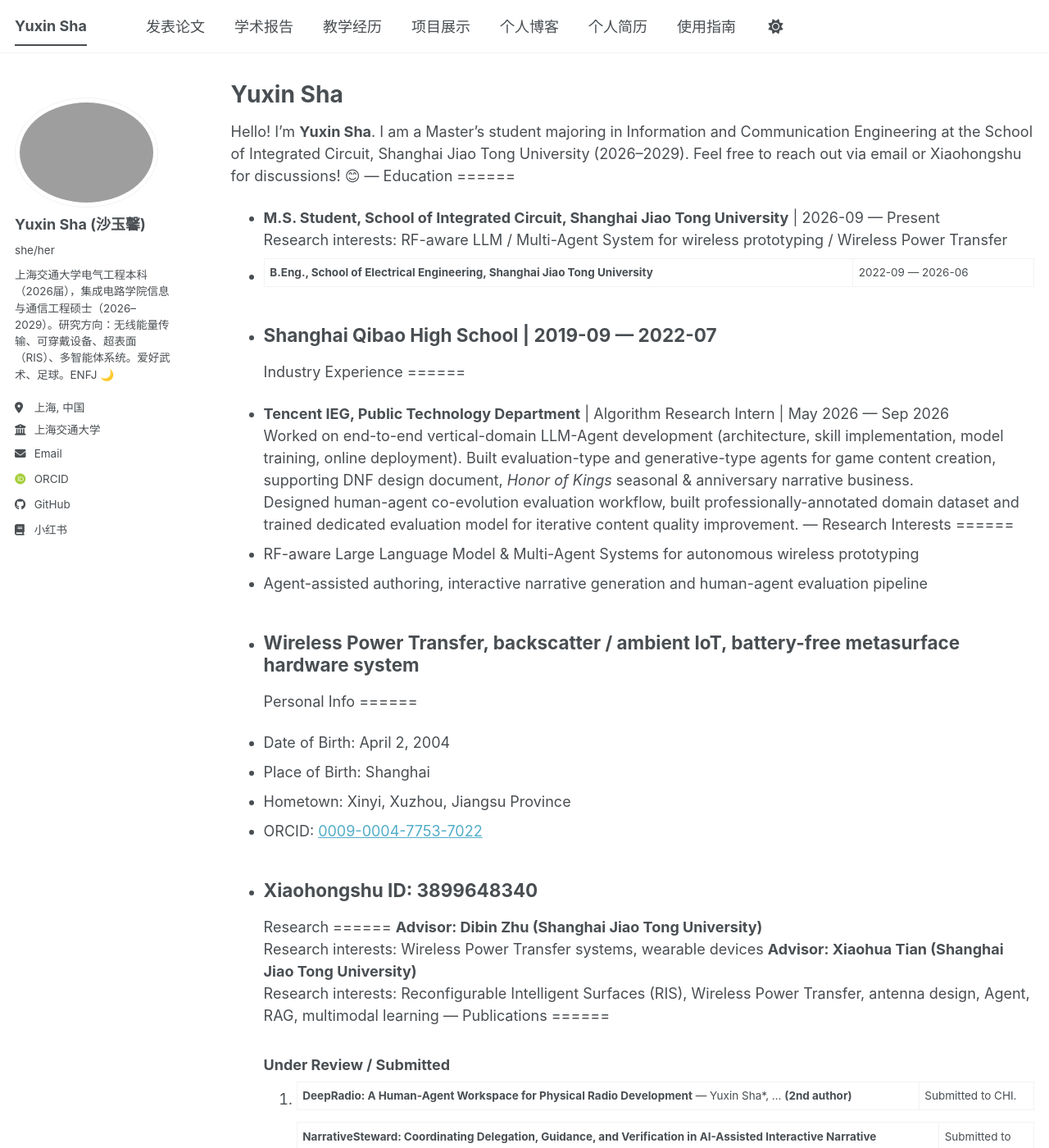
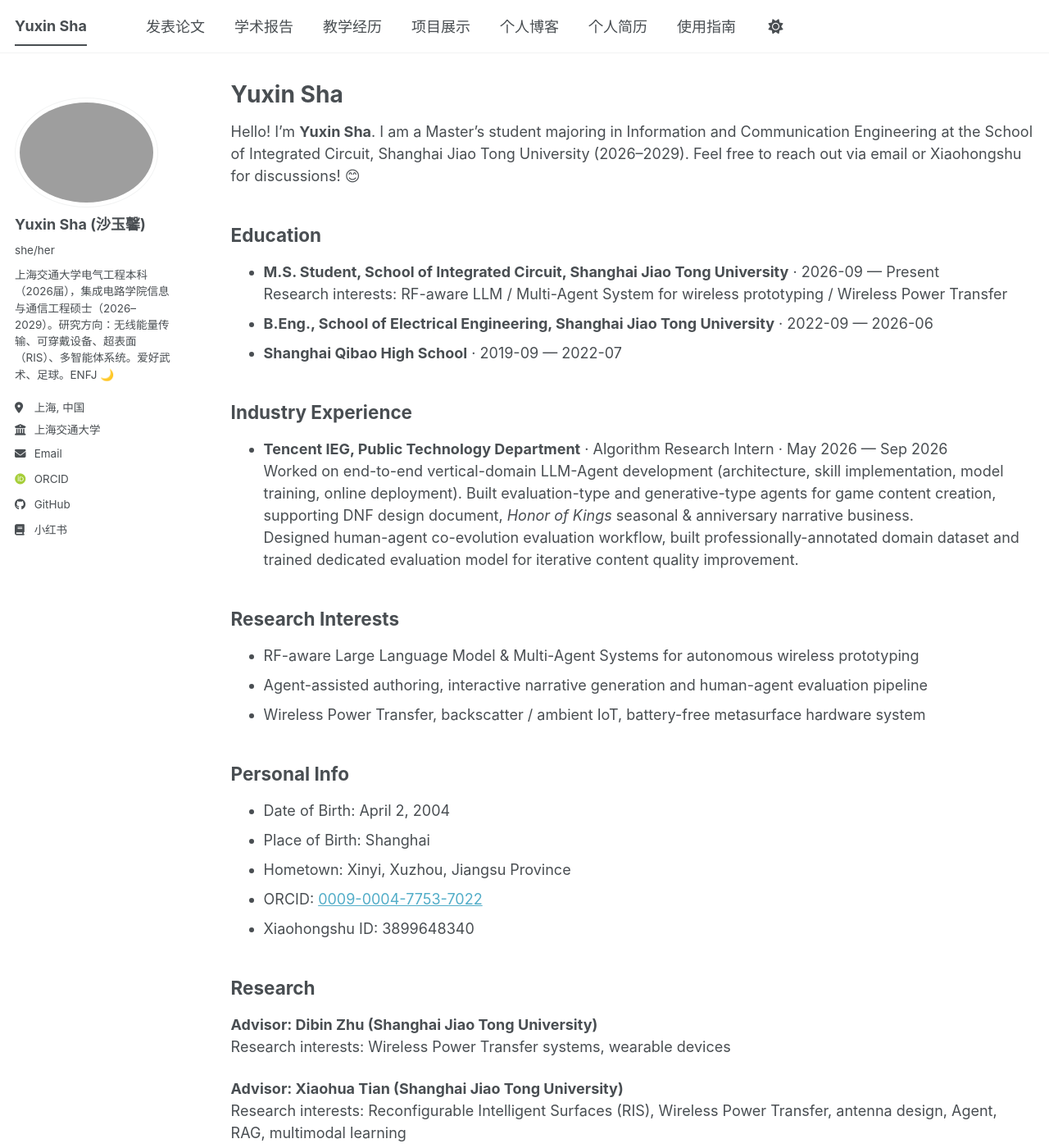
Before and after one commit to suiyuxue-dot/suiyuxue-dot.github.io, a Jekyll site: the page built from _pages/cv.md, in a window 1280 px wide and 1400 px high. Shown: the whole window at 82% size. Built offline with Jekyll 4.4.1, drawn with Linux system fonts in a browser that asks for light colours; some web fonts are replaced; a script bundle is joined from its source files by our own code; library files that are not in the unit come from our copies; some of the changed text lies outside the part shown.

Commit message:
1021update 乱码问题

```diff
--- a/_pages/cv.md
+++ b/_pages/cv.md
@@ -10,62 +10,67 @@ redirect_from:
   - /about.html
 ---
 {% include base_path %}
+
 Hello! I'm **Yuxin Sha**. I am a Master’s student majoring in Information and Communication Engineering at the School of Integrated Circuit, Shanghai Jiao Tong University (2026–2029).
 Feel free to reach out via email or Xiaohongshu for discussions! 😊
----
-Education
-======
-* **M.S. Student, School of Integrated Circuit, Shanghai Jiao Tong University** | 2026-09 — Present
+
+## Education
+
+* **M.S. Student, School of Integrated Circuit, Shanghai Jiao Tong University** · 2026-09 — Present
   Research interests: RF-aware LLM / Multi-Agent System for wireless prototyping / Wireless Power Transfer
-* **B.Eng., School of Electrical Engineering, Shanghai Jiao Tong University** | 2022-09 — 2026-06
-* **Shanghai Qibao High School** | 2019-09 — 2022-07
----
-Industry Experience
-======
-* **Tencent IEG, Public Technology Department** | Algorithm Research Intern | May 2026 — Sep 2026
+* **B.Eng., School of Electrical Engineering, Shanghai Jiao Tong University** · 2022-09 — 2026-06
+* **Shanghai Qibao High School** · 2019-09 — 2022-07
+
+## Industry Experience
+
+* **Tencent IEG, Public Technology Department** · Algorithm Research Intern · May 2026 — Sep 2026
   Worked on end-to-end vertical-domain LLM-Agent development (architecture, skill implementation, model training, online deployment). Built evaluation-type and generative-type agents for game content creation, supporting DNF design document, *Honor of Kings* seasonal & anniversary narrative business.
   Designed human-agent co-evolution evaluation workflow, built professionally-annotated domain dataset and trained dedicated evaluation model for iterative content quality improvement.
----
-Research Interests
-======
+
+## Research Interests
+
 * RF-aware Large Language Model & Multi-Agent Systems for autonomous wireless prototyping
 * Agent-assisted authoring, interactive narrative generation and human-agent evaluation pipeline
 * Wireless Power Transfer, backscatter / ambient IoT, battery-free metasurface hardware system
----
-Personal Info
-======
+
+## Personal Info
+
 * Date of Birth: April 2, 2004
 * Place of Birth: Shanghai
 * Hometown: Xinyi, Xuzhou, Jiangsu Province
 * ORCID: [0009-0004-7753-7022](https://orcid.org/0009-0004-7753-7022)
 * Xiaohongshu ID: 3899648340
----
-Research
-======
+
+## Research
+
 **Advisor: Dibin Zhu (Shanghai Jiao Tong University)**
 Research interests: Wireless Power Transfer systems, wearable devices
+
 **Advisor: Xiaohua Tian (Shanghai Jiao Tong University)**
 Research interests: Reconfigurable Intelligent Surfaces (RIS), Wireless Power Transfer, antenna design, Agent, RAG, multimodal learning
----
-Publications
-======
+
+## Publications
+
 ### Under Review / Submitted
-1. **DeepRadio: A Human-Agent Workspace for Physical Radio Development** — Yuxin Sha*, ... **(2nd author)** | Submitted to CHI.
-2. **NarrativeSteward: Coordinating Delegation, Guidance, and Verification in AI-Assisted Interactive Narrative Authoring** — ..., Yuxin Sha **(3rd author)** | Submitted to CHI.
-3. **RadioMaster: Multi-Agent System for Autonomous Radio Signal Generation** — ..., Yuxin Sha **(2nd author)** | Submitted to JCIN. [arXiv:2606.01862](https://arxiv.org/abs/2606.01862)
-4. **Enabling Agile Ambient IoT Networking via a Parameterized Hybrid Radio** — ..., Yuxin Sha **(4th author)** | Submitted to TON.
-5. **MetaB: Battery-free Metasurfaces with Ultra-low-power for Mobile Devices** — ..., Yuxin Sha **(3rd author)** | Submitted to TOM.
-6. **Beyond Domain-Specific Tuning: Native RF-Modality LLM for Electromagnetic Awareness** — ..., Yuxin Sha **(4th author)** | Submitted to MobiCom.
+
+1. **DeepRadio: A Human-Agent Workspace for Physical Radio Development** — Yuxin Sha*, ... **(2nd author)** · Submitted to CHI.
+2. **NarrativeSteward: Coordinating Delegation, Guidance, and Verification in AI-Assisted Interactive Narrative Authoring** — ..., Yuxin Sha **(3rd author)** · Submitted to CHI.
+3. **RadioMaster: Multi-Agent System for Autonomous Radio Signal Generation** — ..., Yuxin Sha **(2nd author)** · Submitted to JCIN. [arXiv:2606.01862](https://arxiv.org/abs/2606.01862)
+4. **Enabling Agile Ambient IoT Networking via a Parameterized Hybrid Radio** — ..., Yuxin Sha **(4th author)** · Submitted to TON.
+5. **MetaB: Battery-free Metasurfaces with Ultra-low-power for Mobile Devices** — ..., Yuxin Sha **(3rd author)** · Submitted to TOM.
+6. **Beyond Domain-Specific Tuning: Native RF-Modality LLM for Electromagnetic Awareness** — ..., Yuxin Sha **(4th author)** · Submitted to MobiCom.
+
 ### Published
+
 1. **NW-EHA: A Misalignment-Tolerant Neck-Worn Electromagnetic Halbach Array Structure for Charging Implantable Devices** — Y. Sha, Z. Ran, D. Zhu **(1st author)**
    Y. Sha, Z. Ran and D. Zhu, "NW-EHA: A Misalignment-Tolerant Neck-Worn Electromagnetic Halbach Array Structure for Charging Implantable Devices," 2026 IEEE Wireless Power Technology Conference and Expo (WPTCE), Halifax, Nova Scotia, Canada, 2026.
 2. **Wearable Electromagnetic Halbach Array for Wirelessly Charging Implantable Biomedical Devices** — X. Luo, R. Gou, Y. Sha, D. Zhu, S. Yong and S. Beeby
    X. Luo, R. Gou, Y. Sha, D. Zhu, S. Yong and S. Beeby, "Wearable Electromagnetic Halbach Array for Wirelessly Charging Implantable Biomedical Devices," 2024 IEEE Wireless Power Technology Conference and Expo (WPTCE), Kyoto, Japan, 2024, pp. 734–738, doi: 10.1109/WPTCE59894.2024.10557437.
 3. **Toward Beamform Charging Without Chicken-or-Egg Dilemma** — L. Zhong, T. Qiang, Y. Sha, Z. Yang, J. Lei, W. Li, F. Zhu, J. Sun, B. Wang, X. Tian **(3rd author)**
    L. Zhong, T. Qiang, Y. Sha, Z. Yang, J. Lei, W. Li, F. Zhu, J. Sun, B. Wang and X. Tian, "Toward Beamform Charging Without Chicken-or-Egg Dilemma," IEEE Transactions on Mobile Computing (TOM), 2026.
----
-Honors & Awards
-======
+
+## Honors & Awards
+
 * First Prize, Semi-final, AI & FinTech Track, 1st SSE Cup Shanghai Undergraduate Innovation and Entrepreneurship Competition
 * Gold Award, Main Track (Shanghai Division), China International College Students’ Innovation Competition
 * Provincial Third Prize, Contemporary Undergraduate Mathematical Contest in Modeling (CUMCM)
@@ -73,18 +78,18 @@ Honors & Awards
 * Second / Third Prize, SJTU UAV & Robot Master Competition
 * 5th Place in Women’s Cudgel, 6th Place in Women’s Broadsword, Shanghai Wushu Competition
 * Finalist (15 teams worldwide, 1st author), 2026 WPTCE Student Competition
----
-Volunteering
-======
+
+## Volunteering
+
 * Volunteer, Shanghai Science and Technology Festival
 * Member, Glimmer of Light Rural Teaching Social Practice Group, School of Agriculture and Biology
 * Volunteer, Harvest Exhibition, School of Agriculture and Biology
 * Volunteer, Lakeside International Music Festival, Minhang Culture and Arts Festival
 * Volunteer, Minhang Mid-Autumn Festival Chinese Carnival
 * Volunteer, Shanghai Marathon
----
-Interests
-======
+
+## Interests
+
 * **Sports**: Wushu (20–present; 12–15), Karate (9–16, Black Belt at 13), Football (8–11, 16–18), Taekwondo (4–6)
 * **Games**: Love and Deepspace, Stardew Valley, Honor of Kings
 * **Others**: Traveling, writing, reading, photography
```
